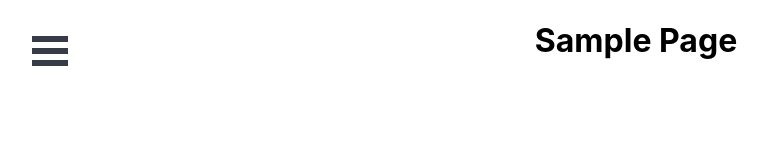
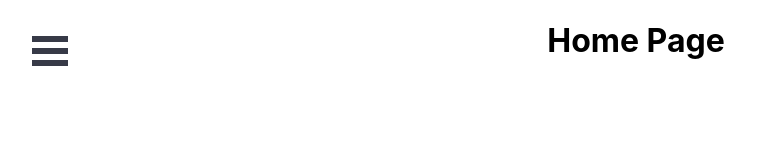
Before and after one commit to software-students-spring2022/final-project-mycryptopal, a React (Create React App) app in the folder front-end/: page / in a window 1280 px wide. Shown: the top 160 px of the page, without its empty margins (4-772 px from the left). Built offline with nearby package versions, Linux system fonts and the light colour scheme.

Commit message:
Installed react routing dependencies. Configured preliminary routes to Home, Explore, Learn, and Contact pages. Created skeleton code for each of the above pages.

```diff
--- a/front-end/package.json
+++ b/front-end/package.json
@@ -9,6 +9,7 @@
     "react": "^17.0.2",
     "react-burger-menu": "^3.0.6",
     "react-dom": "^17.0.2",
+    "react-router-dom": "^6.2.2",
     "react-scripts": "5.0.0",
     "web-vitals": "^2.1.4"
   },
--- a/front-end/src/App.js
+++ b/front-end/src/App.js
@@ -1,13 +1,24 @@
-import logo from './logo.svg';
+import { BrowserRouter as Router, Routes, Route } from 'react-router-dom';
 import './App.css';
 import Sidebar from './Sidebar';
+import Home from './Home';
+import Explore from './Explore';
+import Learn from './Learn';
+import Contact from './Contact';
 
 function App() {
   return (
     <div className="App" id="outer-container">
       <Sidebar pageWrapId={'page-wrap'} outerContainerId={'outer-container'} />
       <div id="page-wrap">
-        <h1>Sample Page</h1>
+        <Router>
+          <Routes>
+            <Route path='/' element={<Home />} />
+            <Route path='/explore' element={<Explore />} />
+            <Route path='/learn' element={<Learn />} />
+            <Route path='/contact' element={<Contact />} />
+          </Routes>
+        </Router>
       </div>
     </div>
   );
--- /dev/null
+++ b/front-end/src/Contact.js
@@ -0,0 +1,9 @@
+import './Contact.css';
+
+function Contact() {
+    return (
+        <h1>Contact Page</h1>
+    )
+}
+
+export default Contact;
--- /dev/null
+++ b/front-end/src/Explore.js
@@ -0,0 +1,9 @@
+import './Explore.css';
+
+function Explore() {
+    return (
+        <h1>Explore Page</h1>
+    )
+}
+
+export default Explore;
--- /dev/null
+++ b/front-end/src/Home.js
@@ -0,0 +1,9 @@
+import './Home.css';
+
+function Home() {
+    return (
+        <h1>Home Page</h1>
+    )
+}
+
+export default Home;
--- /dev/null
+++ b/front-end/src/Learn.js
@@ -0,0 +1,9 @@
+import './Learn.css';
+
+function Learn() {
+    return (
+        <h1>Learn Page</h1>
+    )
+}
+
+export default Learn;
```
Also changed, not shown: front-end/src/Contact.css (added), front-end/src/Explore.css (added), front-end/src/Home.css (added), front-end/src/Learn.css (added), 1 other file (tests, documents, lock files or other folders).
